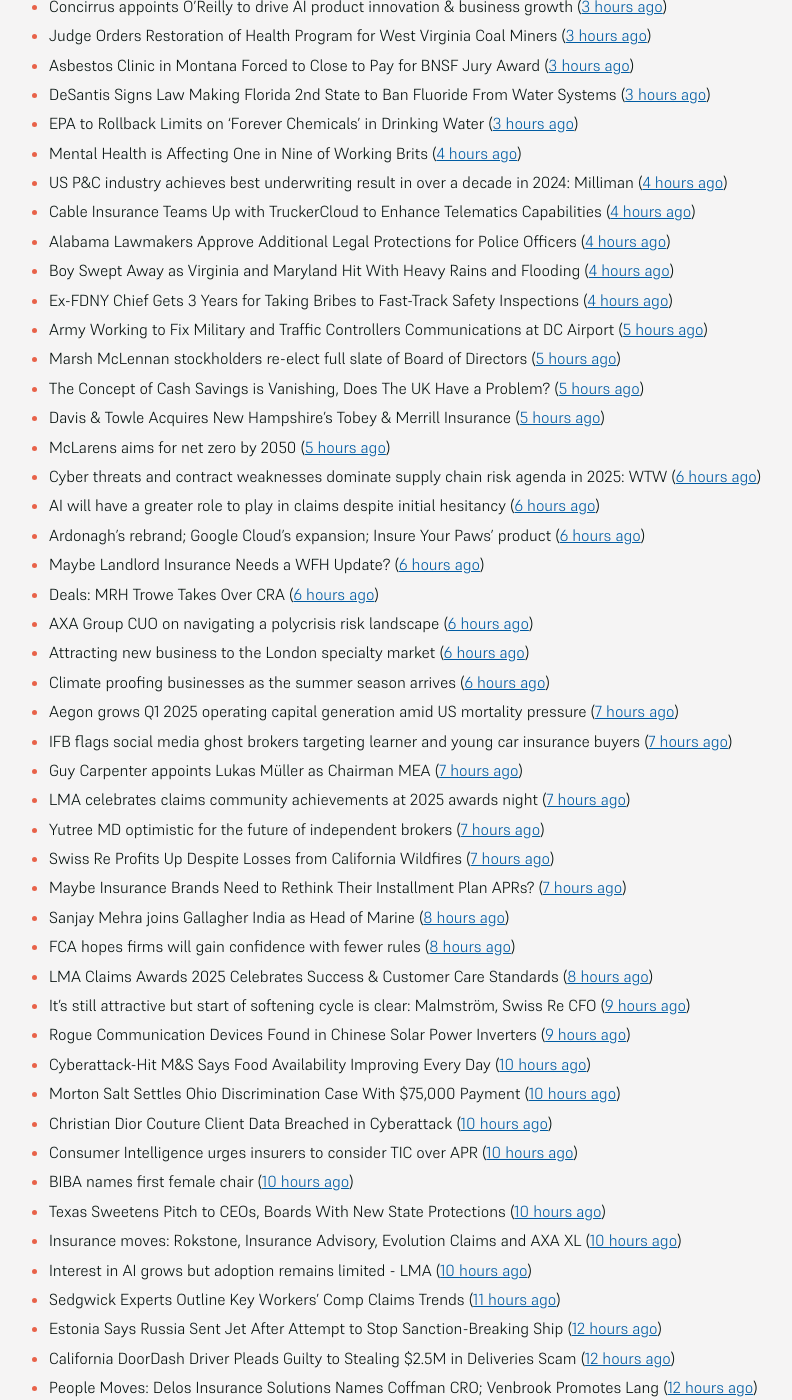
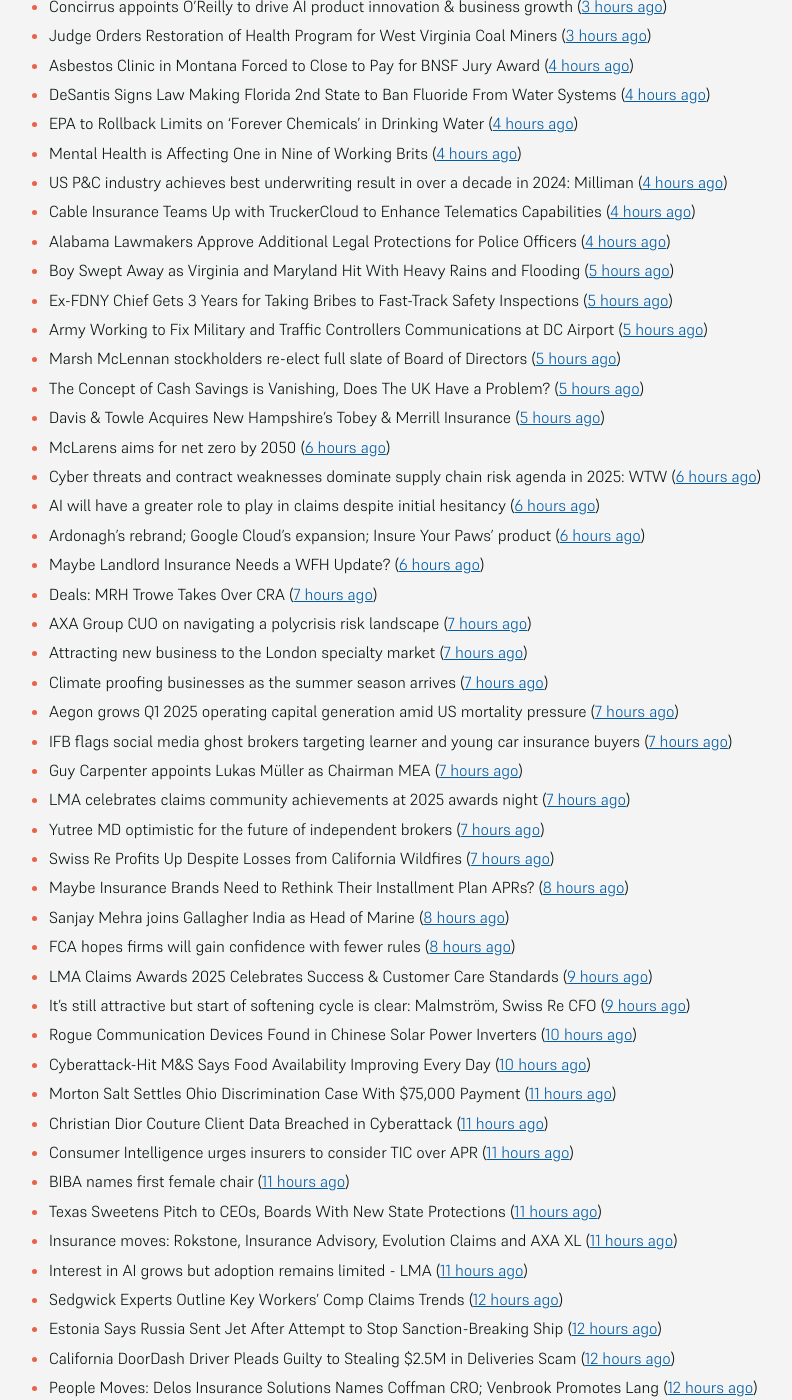
Before and after one commit to mat-0/feeds.thechels.uk, a Jekyll site: the page built from index.md, in a window 1280 px wide and 1400 px high, scrolled down 544 px. Shown: the whole window, without its empty margins (215-1007 px from the left). Built offline with Jekyll 4.4.1, drawn with Linux system fonts in a browser that asks for light colours; some of the changed text lies outside the part shown.

Commit message:
New Feed

```diff
--- a/index.md
+++ b/index.md
@@ -10,58 +10,58 @@ description: Latest Updates
 <!-- news_marker starts -->
 - CIAB reports moderation in commercial insurance premium increases for Q1’25 ([1 hours ago](https://www.reinsurancene.ws/ciab-reports-moderation-in-commercial-insurance-premium-increases-for-q125/))
 - Widow of Arkansas Airport Director Killed in Raid Sues ATF Over Husband’s Death ([1 hours ago](https://www.insurancejournal.com/news/southcentral/2025/05/16/824097.htm))
-- Severe Storms Sweep Through Midwest, Leaving Thousands Without Power ([1 hours ago](https://www.insurancejournal.com/news/midwest/2025/05/16/824092.htm))
-- Zurich NA’s Fox to lead US National Accounts, Caminiti promoted to CUO ([1 hours ago](https://www.reinsurancene.ws/zurich-nas-fox-to-lead-us-national-accounts-caminiti-promoted-to-cuo/))
-- Louisiana Plant at Center of Environmental Justice Fight Halts Operations ([1 hours ago](https://www.insurancejournal.com/news/southcentral/2025/05/16/824085.htm))
-- Florida High Court Lets Stand Ruling on Damage Estimates in Supplemental Claims ([1 hours ago](https://www.insurancejournal.com/news/southeast/2025/05/16/824076.htm))
+- Severe Storms Sweep Through Midwest, Leaving Thousands Without Power ([2 hours ago](https://www.insurancejournal.com/news/midwest/2025/05/16/824092.htm))
+- Zurich NA’s Fox to lead US National Accounts, Caminiti promoted to CUO ([2 hours ago](https://www.reinsurancene.ws/zurich-nas-fox-to-lead-us-national-accounts-caminiti-promoted-to-cuo/))
+- Louisiana Plant at Center of Environmental Justice Fight Halts Operations ([2 hours ago](https://www.insurancejournal.com/news/southcentral/2025/05/16/824085.htm))
+- Florida High Court Lets Stand Ruling on Damage Estimates in Supplemental Claims ([2 hours ago](https://www.insurancejournal.com/news/southeast/2025/05/16/824076.htm))
 - Basel Committee resists US pressure to downplay climate risk ([2 hours ago](https://www.dig-in.com/articles/basel-committee-resists-us-pressure-to-downplay-climate-risk))
 - Property & nat cat lines competitive but environment remains healthy: Swiss Re CEO ([2 hours ago](https://www.reinsurancene.ws/property-nat-cat-lines-competitive-but-environment-remains-healthy-swiss-re-ceo/))
-- Lloyd’s Has ‘Laser Focus’ on Oversight of Coverholders to Proactively Avoid Market Risk ([2 hours ago](https://www.insurancejournal.com/news/international/2025/05/16/824065.htm))
+- Lloyd’s Has ‘Laser Focus’ on Oversight of Coverholders to Proactively Avoid Market Risk ([3 hours ago](https://www.insurancejournal.com/news/international/2025/05/16/824065.htm))
 - Concirrus appoints O’Reilly to drive AI product innovation & business growth ([3 hours ago](https://www.reinsurancene.ws/concirrus-appoints-oreilly-to-drive-ai-product-innovation-business-growth/))
 - Judge Orders Restoration of Health Program for West Virginia Coal Miners ([3 hours ago](https://www.insurancejournal.com/news/southeast/2025/05/16/824060.htm))
-- Asbestos Clinic in Montana Forced to Close to Pay for BNSF Jury Award ([3 hours ago](https://www.insurancejournal.com/news/west/2025/05/16/824055.htm))
-- DeSantis Signs Law Making Florida 2nd State to Ban Fluoride From Water Systems ([3 hours ago](https://www.insurancejournal.com/news/southeast/2025/05/16/824051.htm))
-- EPA to Rollback Limits on ‘Forever Chemicals’ in Drinking Water ([3 hours ago](https://www.insurancejournal.com/news/national/2025/05/16/824047.htm))
+- Asbestos Clinic in Montana Forced to Close to Pay for BNSF Jury Award ([4 hours ago](https://www.insurancejournal.com/news/west/2025/05/16/824055.htm))
+- DeSantis Signs Law Making Florida 2nd State to Ban Fluoride From Water Systems ([4 hours ago](https://www.insurancejournal.com/news/southeast/2025/05/16/824051.htm))
+- EPA to Rollback Limits on ‘Forever Chemicals’ in Drinking Water ([4 hours ago](https://www.insurancejournal.com/news/national/2025/05/16/824047.htm))
 - Mental Health is Affecting One in Nine of Working Brits ([4 hours ago](https://insurance-edge.net/2025/05/16/mental-health-is-affecting-one-in-nine-of-working-brits/))
 - US P&C industry achieves best underwriting result in over a decade in 2024: Milliman ([4 hours ago](https://www.reinsurancene.ws/us-pc-industry-achieves-best-underwriting-result-in-over-a-decade-in-2024-milliman/))
 - Cable Insurance Teams Up with TruckerCloud to Enhance Telematics Capabilities ([4 hours ago](https://www.insurtechinsights.com/cable-insurance-teams-up-with-truckercloud-to-enhance-telematics-capabilities/))
 - Alabama Lawmakers Approve Additional Legal Protections for Police Officers ([4 hours ago](https://www.insurancejournal.com/news/southeast/2025/05/16/824044.htm))
-- Boy Swept Away as Virginia and Maryland Hit With Heavy Rains and Flooding ([4 hours ago](https://www.insurancejournal.com/news/east/2025/05/16/824034.htm))
-- Ex-FDNY Chief Gets 3 Years for Taking Bribes to Fast-Track Safety Inspections ([4 hours ago](https://www.insurancejournal.com/news/east/2025/05/16/824030.htm))
+- Boy Swept Away as Virginia and Maryland Hit With Heavy Rains and Flooding ([5 hours ago](https://www.insurancejournal.com/news/east/2025/05/16/824034.htm))
+- Ex-FDNY Chief Gets 3 Years for Taking Bribes to Fast-Track Safety Inspections ([5 hours ago](https://www.insurancejournal.com/news/east/2025/05/16/824030.htm))
 - Army Working to Fix Military and Traffic Controllers Communications at DC Airport ([5 hours ago](https://www.insurancejournal.com/news/east/2025/05/16/824024.htm))
 - Marsh McLennan stockholders re-elect full slate of Board of Directors ([5 hours ago](https://www.reinsurancene.ws/marsh-mclennan-stockholders-re-elect-full-slate-of-board-of-directors/))
 - The Concept of Cash Savings is Vanishing, Does The UK Have a Problem? ([5 hours ago](https://insurance-edge.net/2025/05/16/the-concept-of-cash-savings-is-vanishing-does-the-uk-have-a-problem/))
 - Davis & Towle Acquires New Hampshire’s Tobey & Merrill Insurance ([5 hours ago](https://www.insurancejournal.com/news/east/2025/05/16/824021.htm))
-- McLarens aims for net zero by 2050 ([5 hours ago](https://www.postonline.co.uk/news/7957770/mclarens-aims-for-net-zero-by-2050))
+- McLarens aims for net zero by 2050 ([6 hours ago](https://www.postonline.co.uk/news/7957770/mclarens-aims-for-net-zero-by-2050))
 - Cyber threats and contract weaknesses dominate supply chain risk agenda in 2025: WTW ([6 hours ago](https://www.reinsurancene.ws/cyber-threats-and-contract-weaknesses-dominate-supply-chain-risk-agenda-in-2025-wtw/))
 - AI will have a greater role to play in claims despite initial hesitancy ([6 hours ago](https://www.postonline.co.uk/broker/7957769/ai-will-have-a-greater-role-to-play-in-claims-despite-initial-hesitancy))
 - Ardonagh’s rebrand; Google Cloud’s expansion; Insure Your Paws’ product ([6 hours ago](https://www.postonline.co.uk/news/7957764/ardonaghs-rebrand-google-clouds-expansion-insure-your-paws-product))
 - Maybe Landlord Insurance Needs a WFH Update? ([6 hours ago](https://insurance-edge.net/2025/05/16/maybe-landlord-insurance-needs-a-wfh-update/))
-- Deals: MRH Trowe Takes Over CRA ([6 hours ago](https://insurance-edge.net/2025/05/16/deals-mrh-trowe-takes-over-cra/))
-- AXA Group CUO on navigating a polycrisis risk landscape ([6 hours ago](https://www.insurancebusinessmag.com/uk/news/breaking-news/axa-group-cuo-on-navigating-a-polycrisis-risk-landscape-535921.aspx))
-- Attracting new business to the London specialty market ([6 hours ago](https://www.insurancebusinessmag.com/uk/news/breaking-news/attracting-new-business-to-the-london-specialty-market-535974.aspx))
-- Climate proofing businesses as the summer season arrives ([6 hours ago](https://www.insurancebusinessmag.com/uk/news/catastrophe/climate-proofing-businesses-as-the-summer-season-arrives-535973.aspx))
+- Deals: MRH Trowe Takes Over CRA ([7 hours ago](https://insurance-edge.net/2025/05/16/deals-mrh-trowe-takes-over-cra/))
+- AXA Group CUO on navigating a polycrisis risk landscape ([7 hours ago](https://www.insurancebusinessmag.com/uk/news/breaking-news/axa-group-cuo-on-navigating-a-polycrisis-risk-landscape-535921.aspx))
+- Attracting new business to the London specialty market ([7 hours ago](https://www.insurancebusinessmag.com/uk/news/breaking-news/attracting-new-business-to-the-london-specialty-market-535974.aspx))
+- Climate proofing businesses as the summer season arrives ([7 hours ago](https://www.insurancebusinessmag.com/uk/news/catastrophe/climate-proofing-businesses-as-the-summer-season-arrives-535973.aspx))
 - Aegon grows Q1 2025 operating capital generation amid US mortality pressure ([7 hours ago](https://www.insurancebusinessmag.com/uk/news/breaking-news/aegon-grows-q1-2025-operating-capital-generation-amid-us-mortality-pressure-535972.aspx))
 - IFB flags social media ghost brokers targeting learner and young car insurance buyers ([7 hours ago](https://www.insurancebusinessmag.com/uk/news/auto-motor/ifb-flags-social-media-ghost-brokers-targeting-learner-and-young-car-insurance-buyers-535971.aspx))
 - Guy Carpenter appoints Lukas Müller as Chairman MEA ([7 hours ago](https://www.reinsurancene.ws/guy-carpenter-appoints-lukas-muller-as-chairman-mea/))
 - LMA celebrates claims community achievements at 2025 awards night ([7 hours ago](https://www.insurancebusinessmag.com/uk/news/claims/lma-celebrates-claims-community-achievements-at-2025-awards-night-535970.aspx))
 - Yutree MD optimistic for the future of independent brokers ([7 hours ago](https://www.postonline.co.uk/news/7957767/yutree-md-optimistic-for-the-future-of-independent-brokers))
 - Swiss Re Profits Up Despite Losses from California Wildfires ([7 hours ago](https://www.insurancejournal.com/news/international/2025/05/16/824017.htm))
-- Maybe Insurance Brands Need to Rethink Their Installment Plan APRs? ([7 hours ago](https://insurance-edge.net/2025/05/16/maybe-insurance-brands-need-to-rethink-their-installment-plan-aprs/))
+- Maybe Insurance Brands Need to Rethink Their Installment Plan APRs? ([8 hours ago](https://insurance-edge.net/2025/05/16/maybe-insurance-brands-need-to-rethink-their-installment-plan-aprs/))
 - Sanjay Mehra joins Gallagher India as Head of Marine ([8 hours ago](https://www.reinsurancene.ws/sanjay-mehra-joins-gallagher-india-as-head-of-marine/))
 - FCA hopes firms will gain confidence with fewer rules ([8 hours ago](https://www.postonline.co.uk/news/7957766/fca-hopes-firms-will-gain-confidence-with-fewer-rules))
-- LMA Claims Awards 2025 Celebrates Success & Customer Care Standards ([8 hours ago](https://insurance-edge.net/2025/05/16/lma-claims-awards-2025-celebrates-success-customer-care-standards/))
+- LMA Claims Awards 2025 Celebrates Success & Customer Care Standards ([9 hours ago](https://insurance-edge.net/2025/05/16/lma-claims-awards-2025-celebrates-success-customer-care-standards/))
 - It’s still attractive but start of softening cycle is clear: Malmström, Swiss Re CFO ([9 hours ago](https://www.reinsurancene.ws/its-still-attractive-but-start-of-softening-cycle-is-clear-malmstrom-swiss-re-cfo/))
-- Rogue Communication Devices Found in Chinese Solar Power Inverters ([9 hours ago](https://www.insurancejournal.com/news/international/2025/05/16/824006.htm))
+- Rogue Communication Devices Found in Chinese Solar Power Inverters ([10 hours ago](https://www.insurancejournal.com/news/international/2025/05/16/824006.htm))
 - Cyberattack-Hit M&S Says Food Availability Improving Every Day ([10 hours ago](https://www.insurancejournal.com/news/international/2025/05/16/824002.htm))
-- Morton Salt Settles Ohio Discrimination Case With $75,000 Payment ([10 hours ago](https://www.insurancejournal.com/news/midwest/2025/05/16/823999.htm))
-- Christian Dior Couture Client Data Breached in Cyberattack ([10 hours ago](https://www.insurancejournal.com/news/national/2025/05/16/823975.htm))
-- Consumer Intelligence urges insurers to consider TIC over APR ([10 hours ago](https://www.insurancebusinessmag.com/uk/news/auto-motor/consumer-intelligence-urges-insurers-to-consider-tic-over-apr-535940.aspx))
-- BIBA names first female chair ([10 hours ago](https://www.insurancebusinessmag.com/uk/news/breaking-news/biba-names-first-female-chair-535939.aspx))
-- Texas Sweetens Pitch to CEOs, Boards With New State Protections ([10 hours ago](https://www.insurancejournal.com/news/southcentral/2025/05/16/823995.htm))
-- Insurance moves: Rokstone, Insurance Advisory, Evolution Claims and AXA XL ([10 hours ago](https://www.insurancebusinessmag.com/uk/news/breaking-news/insurance-moves-rokstone-insurance-advisory-evolution-claims-and-axa-xl-535937.aspx))
-- Interest in AI grows but adoption remains limited - LMA ([10 hours ago](https://www.insurancebusinessmag.com/uk/news/technology/interest-in-ai-grows-but-adoption-remains-limited--lma-535936.aspx))
-- Sedgwick Experts Outline Key Workers’ Comp Claims Trends ([11 hours ago](https://www.insurancejournal.com/news/national/2025/05/16/823936.htm))
+- Morton Salt Settles Ohio Discrimination Case With $75,000 Payment ([11 hours ago](https://www.insurancejournal.com/news/midwest/2025/05/16/823999.htm))
+- Christian Dior Couture Client Data Breached in Cyberattack ([11 hours ago](https://www.insurancejournal.com/news/national/2025/05/16/823975.htm))
+- Consumer Intelligence urges insurers to consider TIC over APR ([11 hours ago](https://www.insurancebusinessmag.com/uk/news/auto-motor/consumer-intelligence-urges-insurers-to-consider-tic-over-apr-535940.aspx))
+- BIBA names first female chair ([11 hours ago](https://www.insurancebusinessmag.com/uk/news/breaking-news/biba-names-first-female-chair-535939.aspx))
+- Texas Sweetens Pitch to CEOs, Boards With New State Protections ([11 hours ago](https://www.insurancejournal.com/news/southcentral/2025/05/16/823995.htm))
+- Insurance moves: Rokstone, Insurance Advisory, Evolution Claims and AXA XL ([11 hours ago](https://www.insurancebusinessmag.com/uk/news/breaking-news/insurance-moves-rokstone-insurance-advisory-evolution-claims-and-axa-xl-535937.aspx))
+- Interest in AI grows but adoption remains limited - LMA ([11 hours ago](https://www.insurancebusinessmag.com/uk/news/technology/interest-in-ai-grows-but-adoption-remains-limited--lma-535936.aspx))
+- Sedgwick Experts Outline Key Workers’ Comp Claims Trends ([12 hours ago](https://www.insurancejournal.com/news/national/2025/05/16/823936.htm))
 - Estonia Says Russia Sent Jet After Attempt to Stop Sanction-Breaking Ship ([12 hours ago](https://www.insurancejournal.com/news/international/2025/05/16/823959.htm))
 - California DoorDash Driver Pleads Guilty to Stealing $2.5M in Deliveries Scam ([12 hours ago](https://www.insurancejournal.com/news/west/2025/05/16/823989.htm))
 - People Moves: Delos Insurance Solutions Names Coffman CRO; Venbrook Promotes Lang ([12 hours ago](https://www.insurancejournal.com/news/west/2025/05/16/823705.htm))
```
Also changed, not shown: other parts of index.md (+1 -1 lines).
